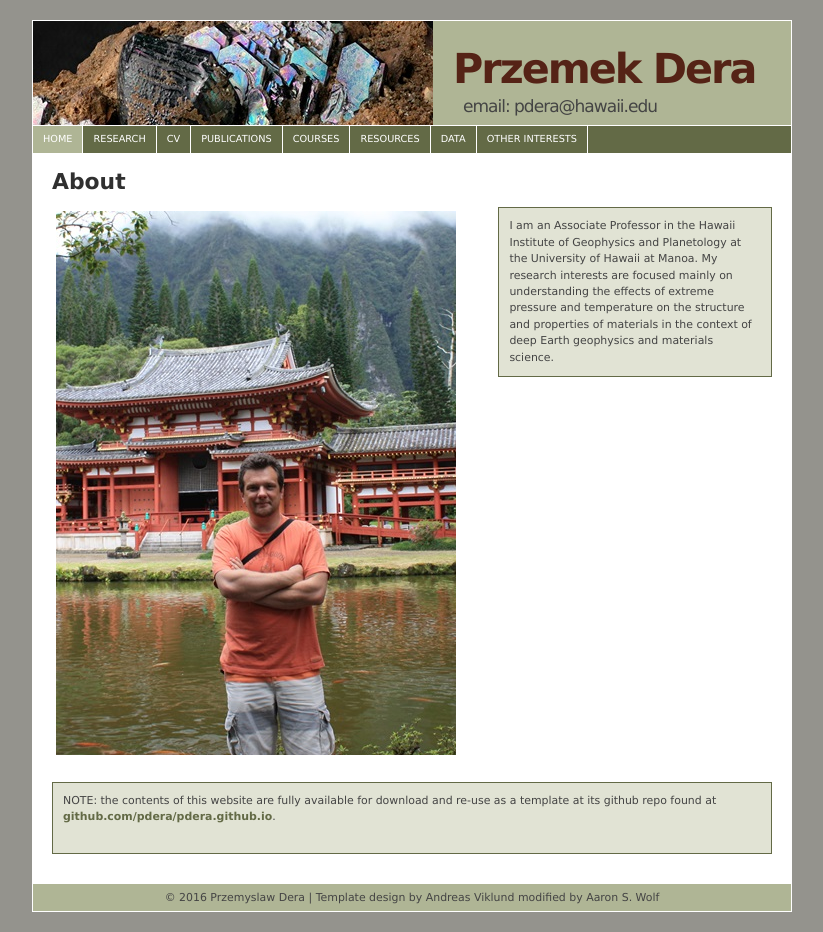
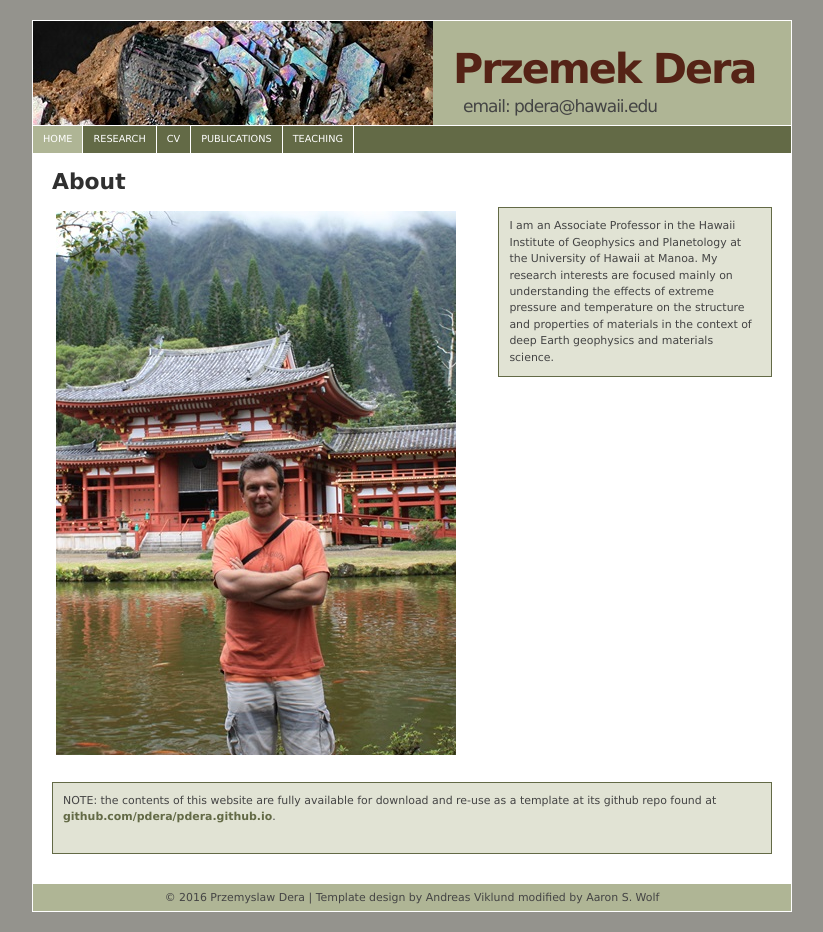
Before and after one commit to pdera/pdera.github.io, a Jekyll site: the page built from index.md, in a window 1280 px wide. Shown: the whole page, without its empty margins (228-1051 px from the left). Built offline with Jekyll 4.4.1, drawn with Linux system fonts in a browser that asks for light colours.

Commit message:
Teaching update
Teaching update

```diff
--- a/_includes/head.html
+++ b/_includes/head.html
@@ -43,29 +43,12 @@
             <li><a href="/publications.html">Publications</a></li>
             {% endif %}
 
-            {% if page.active == "courses" %}
-            <li class="selected"><a href="/courses.html">Courses</a></li>
+            {% if page.active == "Teaching" %}
+            <li class="selected"><a href="/pd_teaching.html">Teaching</a></li>
             {% else %}
-            <li><a href="/courses.html">Courses</a></li>
+            <li><a href="/pd_teaching.html">Teaching</a></li>
             {% endif %}
 
-            {% if page.active == "resources" %}
-            <li class="selected"><a href="/resources.html">Resources</a></li>
-            {% else %}
-            <li><a href="/resources.html">Resources</a></li>
-            {% endif %}
-
-            {% if page.active == "data" %}
-            <li class="selected"><a href="/data.html">Data</a></li>
-            {% else %}
-            <li><a href="/data.html">Data</a></li>
-            {% endif %}
-
-            {% if page.active == "hobbies" %}
-            <li class="selected"><a href="/hobbies.html">Other Interests</a></li>
-            {% else %}
-            <li><a href="/hobbies.html">Other Interests</a></li>
-            {% endif %}
         </ul>
     </div>
 
```
Also changed, not shown: PD_teaching.md (added, +13 -0 lines), teaching/EARTH535/index.md (renamed from courses/EARTH535/index.md).
